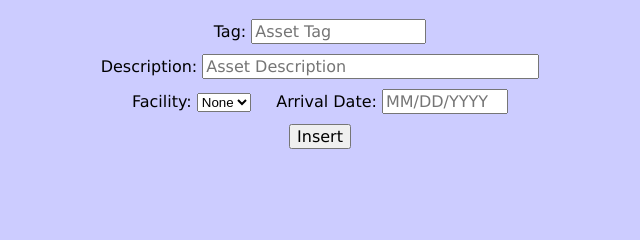
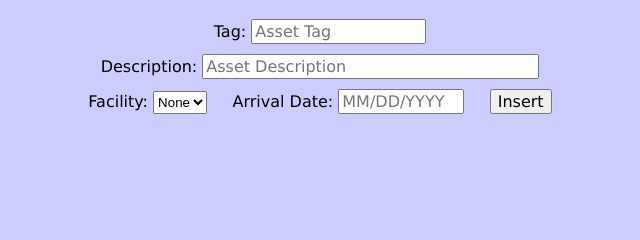
Before and after one commit to cvikupitz/OSNAP, a Flask app: page /add_asset in a window 1280 px wide. Shown: the part 180-420 px from the top of the page, without its empty margins (320-960 px from the left). Run offline with Flask 2, Linux system fonts and the light colour scheme; data that the repository does not hold is empty; some libraries are stand-ins or nearby versions.

Commit message:
Modified html layout.

```diff
--- a/src/templates/add_asset.html
+++ b/src/templates/add_asset.html
@@ -23,6 +23,7 @@ HTML file for adding an asset to the system..
 					font-size: 100%;
 					margin-bottom: 10px;
 				}
+				select { height: 23px; }
 				table, th, td {
 					border: 1px solid black;
 					border-collapse: collapse;
@@ -56,7 +57,7 @@ HTML file for adding an asset to the system..
 						<option value={{fac}}> {{ fac[1] }} </option>
 					{% endfor %}
 				</select>&nbsp;&nbsp;&nbsp;&nbsp;&nbsp;Arrival Date:
-				<input type="text" name="date" size=10 placeholder="MM/DD/YYYY" required maxlength=10 /><br>
+				<input type="text" name="date" size=10 placeholder="MM/DD/YYYY" required maxlength=10 />&nbsp;&nbsp;&nbsp;&nbsp;
 				<input type="submit" value="Insert"/>
 			</form>
 		</center>
--- a/src/templates/add_facility.html
+++ b/src/templates/add_facility.html
@@ -48,7 +48,7 @@ HTML file for adding a facility.
 			</table><br>
 			<form method="post">
 				Name: <input type="text" name="name" size=32 placeholder="Facility Name" required maxlength=32 /><br>
-				Code: <input type="text" name="code" size=6 placeholder="Code" required maxlength=6 /><br>
+				Code: <input type="text" name="code" size=6 placeholder="Code" required maxlength=6 />&nbsp;&nbsp;&nbsp;&nbsp;
 				<input type="submit" value="Insert"/>
 			</form>
 		</center>
--- a/src/templates/create_user.html
+++ b/src/templates/create_user.html
@@ -24,6 +24,7 @@ creating a new user. Text fields must be filled out to create a new user account
 				font-size: 100%;
 				margin-bottom: 10px;
 			}
+			select { height: 23px; }
 		</style>
 	</head>
 	<body>
```
